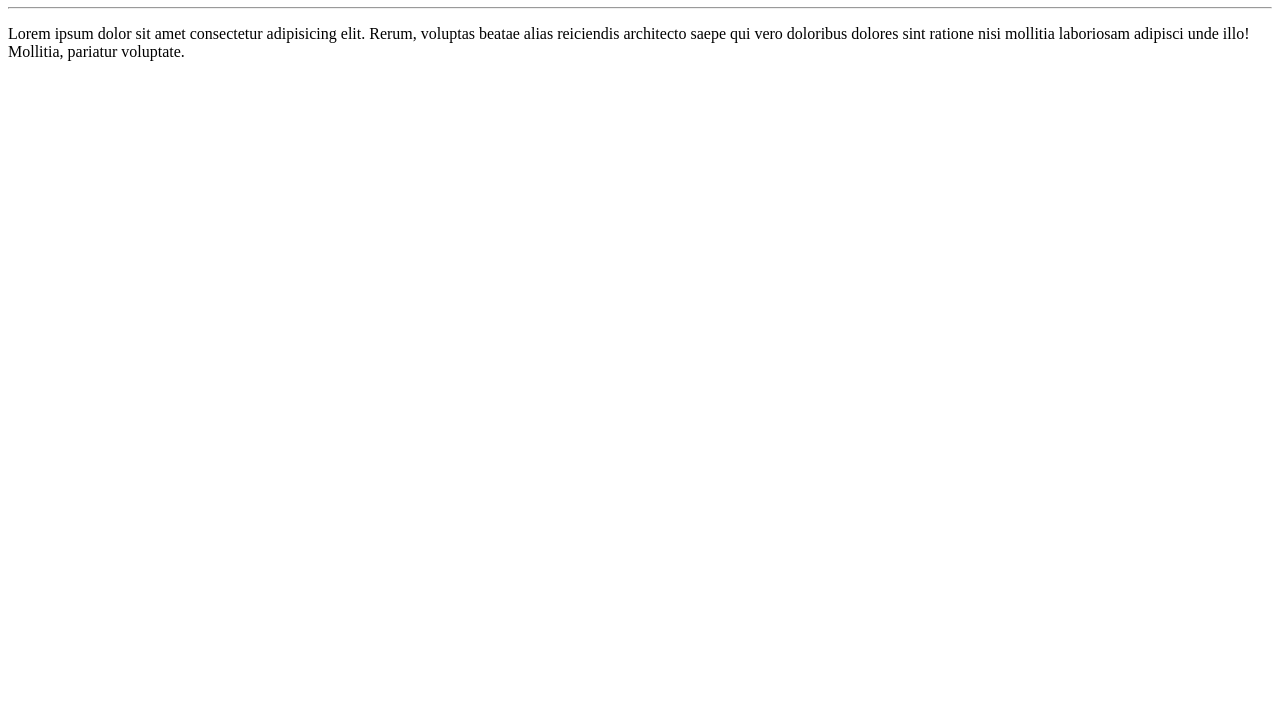
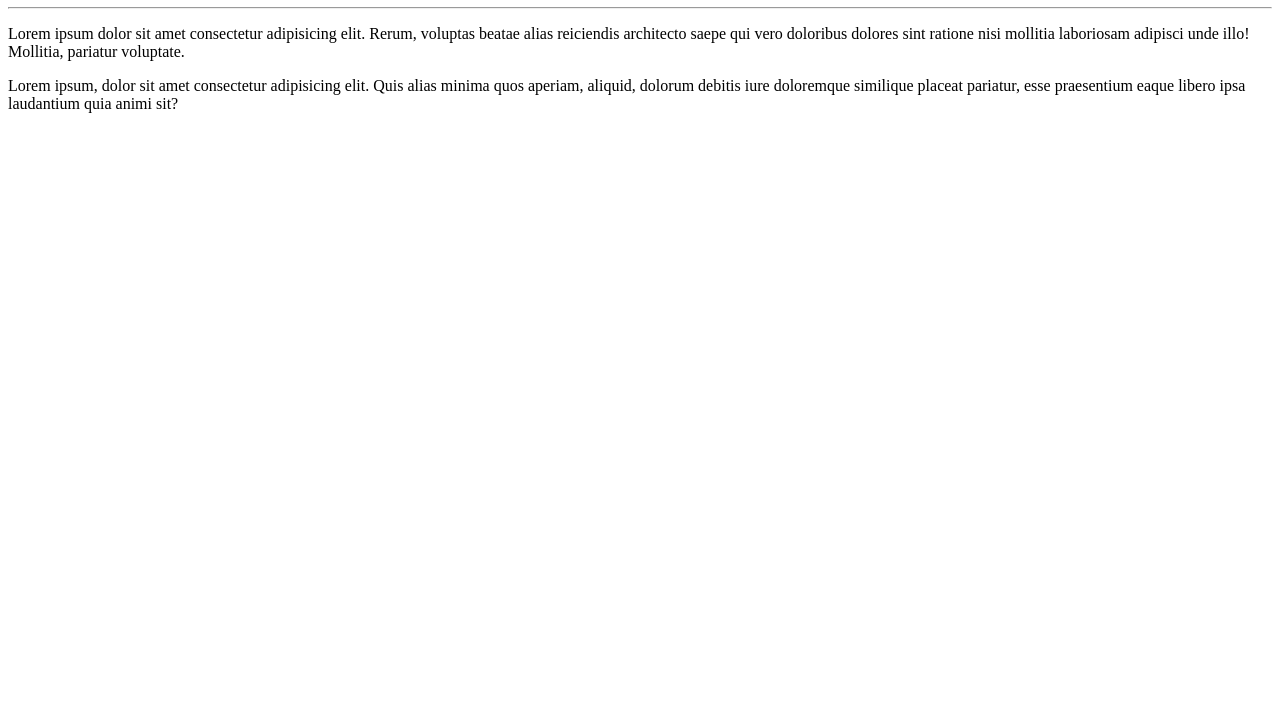
Before and after one commit to BrunoChaves1/Ola-Mundo, a plain HTML site: page site-exemplo/index.html in a window 1280 px wide. Shown: the part 73-800 px from the top of the page. Drawn offline with Linux system fonts and the light colour scheme.

Commit message:
adicionei um parágrafo

```diff
--- a/site-exemplo/index.html
+++ b/site-exemplo/index.html
@@ -12,5 +12,6 @@
     <hr>
     <p>Lorem ipsum dolor sit amet consectetur adipisicing elit. Rerum, voluptas beatae alias reiciendis architecto saepe qui vero doloribus dolores sint ratione nisi mollitia laboriosam adipisci unde illo! Mollitia, pariatur voluptate.
     </p>
+    <p>Lorem ipsum, dolor sit amet consectetur adipisicing elit. Quis alias minima quos aperiam, aliquid, dolorum debitis iure doloremque similique placeat pariatur, esse praesentium eaque libero ipsa laudantium quia animi sit?</p>
 </body>
 </html>
```
